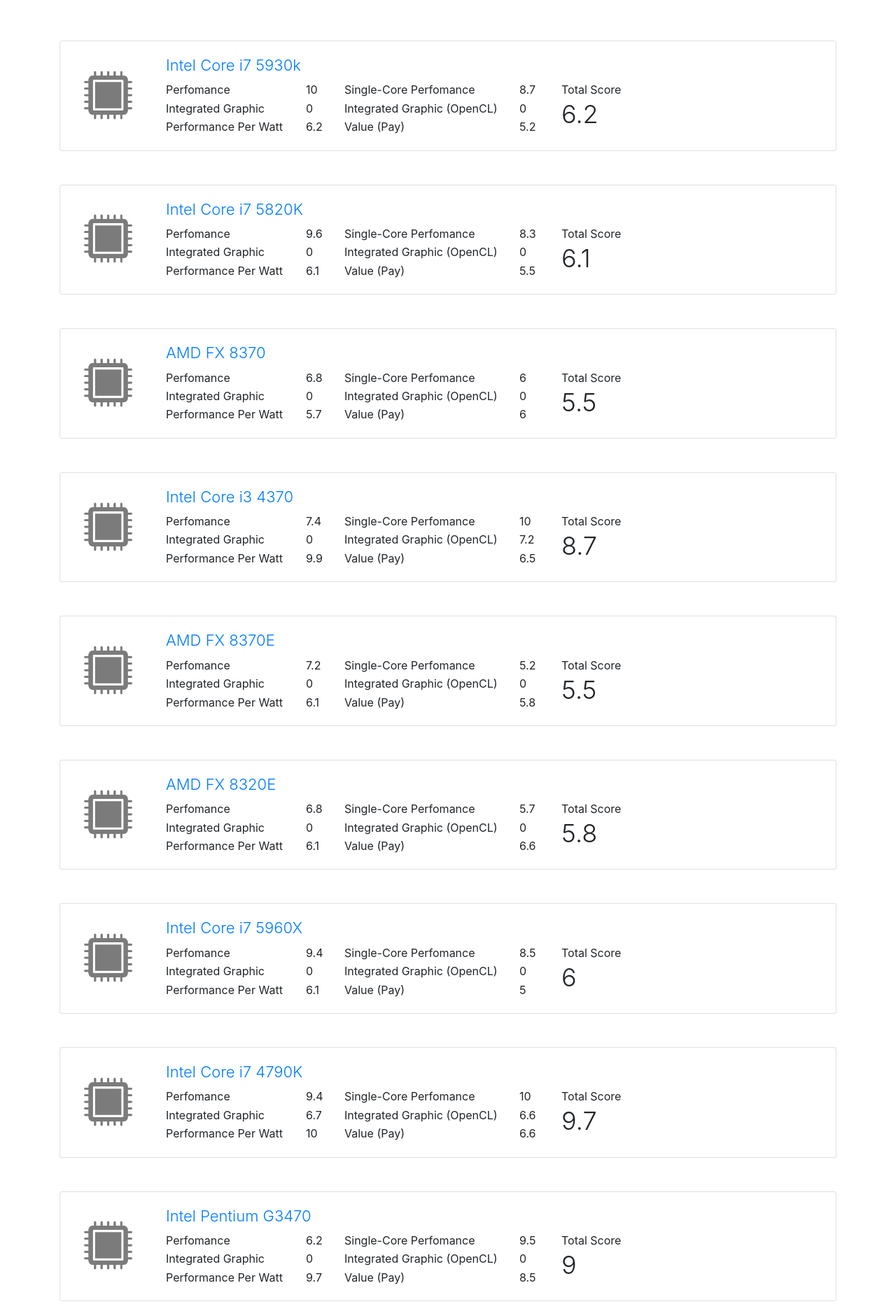
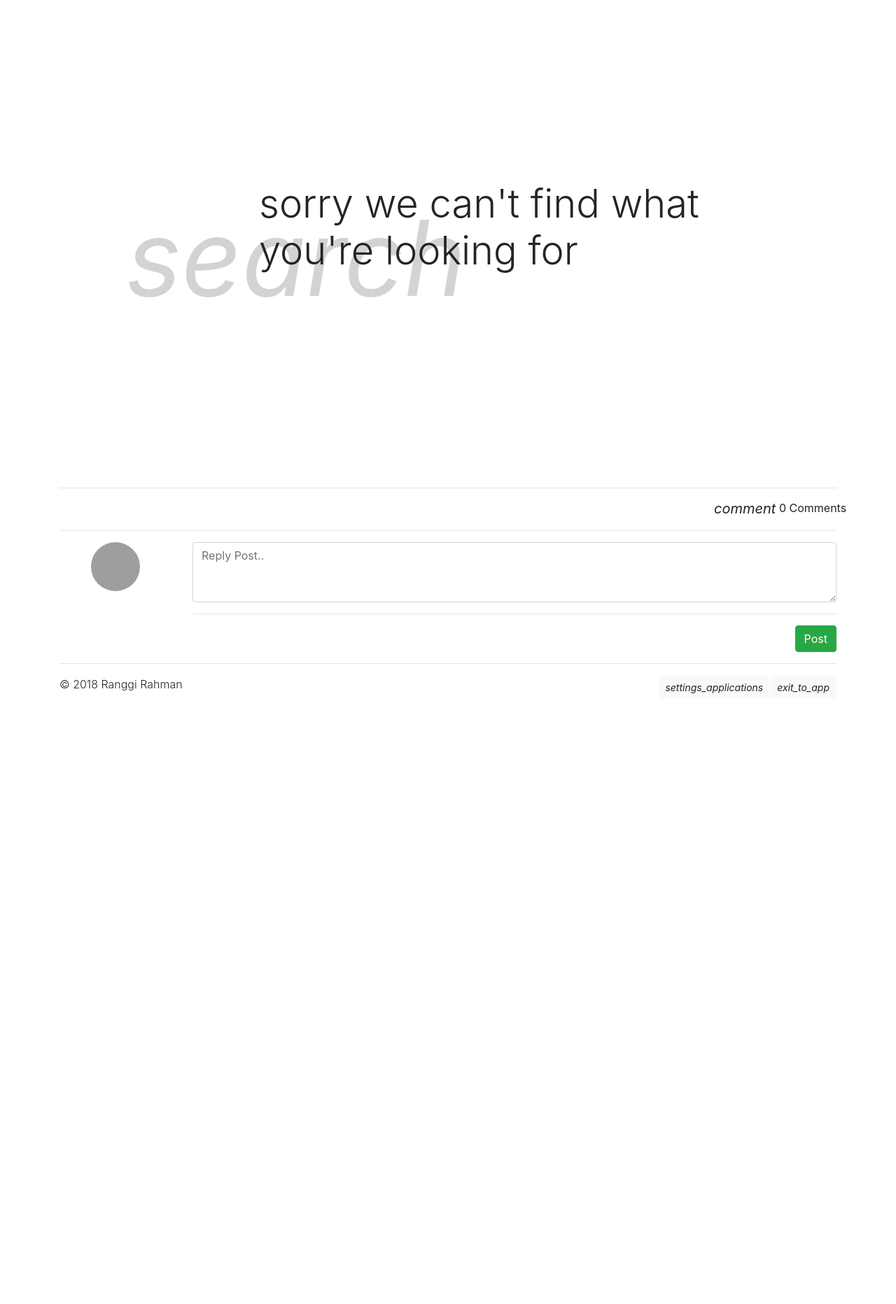
Before and after one commit to ranggirahman/ComputerSelector-DSS, a PHP site: page /product.php?p=1 in a window 1280 px wide. Shown: the part 58-1922 px from the top of the page at 70% size. After the commit the page ends 1049 px from the top, so only its background shows below. Run offline with PHP 8.4, Linux system fonts and the light colour scheme; the visitor is signed in with stand-in values (Sample User, id 1); data comes from the database, SQL or seed files in the repository; tables that the repository leaves empty or names only in its code hold one stand-in row (values such as "Sample post"); data that the repository does not hold is empty; some libraries are stand-ins or nearby versions; grey boxes are pictures that could not be loaded.

Commit message:
product-build

```diff
--- a/index.php
+++ b/index.php
@@ -203,7 +203,7 @@
 											  		<div class="progress-bar" role="progressbar" style="width: <?php echo $key['cpuscore']*10 ?>%;" aria-valuenow="<?php echo $key['cpuscore'] ?>" aria-valuemin="0" aria-valuemax="10"><?php echo $key['cpuscore'] ?></div>
 												</div>
 											</td>
-						      				<td width="50px" class="table-center"><a class="btn btn-light btn-sm" href="https://www.google.com/search?q=<?php echo $key['cpuname'] ?>" target="_blank" role="button"><span aria-hidden="true"><i class="material-icons" style="font-size: 20px;">open_in_new</i></span></a></td>
+						      				<td width="50px" class="table-center"><a class="btn btn-light btn-sm" href="product.php?p=<?php echo $key['cpuname'] ?>" role="button"><span aria-hidden="true"><i class="material-icons" style="font-size: 20px;">open_in_new</i></span></a></td>
 						      			</tr>
 						      			<?php
 									}
@@ -291,7 +291,7 @@
 											  		<div class="progress-bar" role="progressbar" style="width: <?php echo $key['vgascore']*10 ?>%;" aria-valuenow="<?php echo $key['vgascore'] ?>" aria-valuemin="0" aria-valuemax="10"><?php echo $key['vgascore'] ?></div>
 												</div>
 											</td>
-						      				<td width="50px" class="table-center"><a class="btn btn-sm btn-light" href="https://www.google.com/search?q=<?php echo $key['vganame'] ?>" target="_blank" role="button"><span aria-hidden="true"><i class="material-icons" style="font-size: 20px;">open_in_new</i></span></a></td>
+						      				<td width="50px" class="table-center"><a class="btn btn-sm btn-light" href="product.php?p=<?php echo $key['vganame'] ?>" role="button"><span aria-hidden="true"><i class="material-icons" style="font-size: 20px;">open_in_new</i></span></a></td>
 						      			</tr>
 
 						      			<?php
@@ -374,7 +374,7 @@
 											  		<div class="progress-bar" role="progressbar" style="width: <?php echo $key['ssdscore']*10 ?>%;" aria-valuenow="<?php echo $key['ssdscore'] ?>" aria-valuemin="0" aria-valuemax="10"><?php echo $key['ssdscore'] ?></div>
 												</div>
 											</td>
-						      				<td width="50px" class="table-center"><a class="btn btn-sm btn-light" href="https://www.google.com/search?q=<?php echo $key['ssdname'] ?>" target="_blank" role="button"><span aria-hidden="true"><i class="material-icons" style="font-size: 20px;">open_in_new</i></span></a></td>
+						      				<td width="50px" class="table-center"><a class="btn btn-sm btn-light" href="product.php?p=<?php echo $key['ssdname'] ?>" role="button"><span aria-hidden="true"><i class="material-icons" style="font-size: 20px;">open_in_new</i></span></a></td>
 						      			</tr>
 
 						      			<?php
--- a/product.php
+++ b/product.php
@@ -1,11 +1,11 @@
 <?php
 /*************************************************
-* Filename    : search.php
+* Filename    : product.php
 * Programmer  : Ranggi Rahman
 * Date        : 2018 - 1 - 14
 * Email       : ranggirahman@gmail.com
 * Website     : 1400707.blog.upi.edu
-* Deskripsi   : Search Result Page
+* Deskripsi   : Product Information Page
 *
 **************************************************/
 	session_start();
@@ -18,6 +18,9 @@
   	}
 
   	include "koneksi.php";
+
+  	$result = mysqli_query($koneksi,"select *from user where username='".$_SESSION['username']."'");
+	$us = mysqli_fetch_array($result);
 ?>
 
 <!DOCTYPE html>
@@ -35,14 +38,14 @@
   	</head>
 
   	<body>
-  		<?php $search = $_POST['search']; ?>
+  		<?php $product = $_GET['p']; ?>
 
 	    <div class="navbar navbar-expand-lg fixed-top navbar-dark bg-primary">
 	      	<div class="container">
 	        	<a href="index.php" class="navbar-brand"><img src="img/logo.png" class="img-fluid" style="max-width: 5%; and height: auto">&nbsp; Decision Support System</a>
 
 	        	<form class="col-lg-5" action="search.php" method="POST" class="form-inline">
-				  	<input class="form-control" name="search" placeholder="Product Search" value="<?php echo $search ?>">
+				  	<input class="form-control" name="search" placeholder="Product Search">
 				  	<input type="submit" name="searchsubmit" style="display:none"/>
 		        </form>
 	      	</div>
@@ -57,7 +60,7 @@
 	      			$found = 0;
 
 					// cpu
-   					$result = mysqli_query($koneksi,"select *from cpu where cpuname like'%$search%'");
+   					$result = mysqli_query($koneksi,"select *from cpu where cpuname='$product'");
 					while($row = mysqli_fetch_array($result,MYSQLI_BOTH)){
 						$found = 1;
 						echo "<div class='card'><div class='card-body'><table border=0>";
@@ -91,7 +94,7 @@
 					}
 
 					// vga
-   					$result = mysqli_query($koneksi,"select *from vga where vganame like'%$search%'");
+   					$result = mysqli_query($koneksi,"select *from vga where vganame='$product'");
 					while($row = mysqli_fetch_array($result,MYSQLI_BOTH)){
 						$found = 1;
 						echo "<div class='card'><div class='card-body'><table border=0>";
@@ -125,7 +128,7 @@
 					}
 
 					// ssd
-   					$result = mysqli_query($koneksi,"select *from ssd where ssdname like'%$search%'");
+   					$result = mysqli_query($koneksi,"select *from ssd where ssdname='$product'");
 					while($row = mysqli_fetch_array($result,MYSQLI_BOTH)){
 						$found = 1;
 						echo "<div class='card'><div class='card-body'><table border=0>";
@@ -160,7 +163,7 @@
 
 					if($found == 0){
 						echo "
-							<div class='row' style='padding-bottom: 40px;'>
+							<div class='row' style='padding: 200px 0px 200px 0px;'>
 						   		<div class='col-md-1'>
 						   		</div>
 						   		<div class='col-md-2'>
@@ -177,6 +180,58 @@
 				?>
 				</div>
 	     	</div>
+
+	     	<hr>
+		  	<div class="row">
+		  		<div class="col-sm-10">
+				</div>
+				<div class="col-sm-2w">
+					<?php
+						$c = mysqli_query($koneksi,"select count(resid) from product_response where product_name='$product'");
+						$cr = mysqli_fetch_array($c);
+   						$replycount = $cr['count(resid)'];
+
+					?>
+
+
+					<i class="material-icons" style="font-size: 20px;">comment</i> <?php echo "$replycount"; ?> Comments
+				</div>
+			</div>
+			<?php
+				$result = mysqli_query($koneksi,"select *from product_response where product_name='$product'");
+
+				if($result == TRUE){
+					while($key = mysqli_fetch_array($result,MYSQLI_BOTH)){
+						$tresu = mysqli_query($koneksi,"select name from user where username='".$key['resuser']."'");
+						$resu = mysqli_fetch_array($tresu);
+						echo "<hr><div class='row'>
+								<div class='col-sm-2'>
+									<center><img src='user/profile/".$key['resuser'].".jpg?dummy=8484744' onerror=this.src='img/default_profile.jpg' class='rounded-circle' height=70px' width='70px'/></center>
+								</div>
+								<div class='col-sm-10'>
+									<h5>".$resu['name']."</h5>
+									".$key['comment']."
+								</div>
+							</div>
+							";
+					}
+				}
+			?>
+			<hr>
+			<div class="row">
+				<div class='col-sm-2'>
+					<center><img src='user/profile/<?php echo $_SESSION['username'] ?>.jpg?dummy=8484744' onerror=this.src='img/default_profile.jpg' class='rounded-circle' height=70px' width='70px'/></center>
+				</div>
+				<div class='col-sm-10'>
+					<form action="" method="POST">
+						<textarea class="form-control" rows="3" name="comment" placeholder="Reply Post.." required></textarea>
+						<hr>
+						<input class="btn btn-success float-right" type="submit" name="post" value="Post">
+					</form>
+				</div>
+			</div>
+
+
 	      	<hr>
 	      	<footer>
 	      		<div class="row">
@@ -203,3 +258,13 @@
 
 	</body>
 </html>
+
+<?php
+	if(isset($_POST['post'])){
+
+	    $comment = mysql_real_escape_string($_POST['comment']);
+	    $result = mysqli_query($koneksi,"insert into product_response(product_name,resuser,comment) values ('$product','".$_SESSION['username']."','$comment')");
+
+	    echo "<meta http-equiv='refresh' content='0'>";
+	}
+?>
```
Also changed, not shown: search.php (+4 -4 lines).
